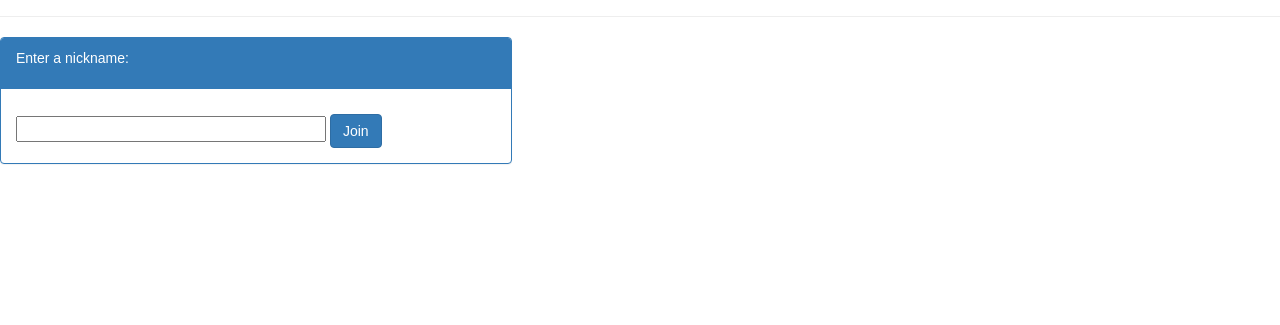
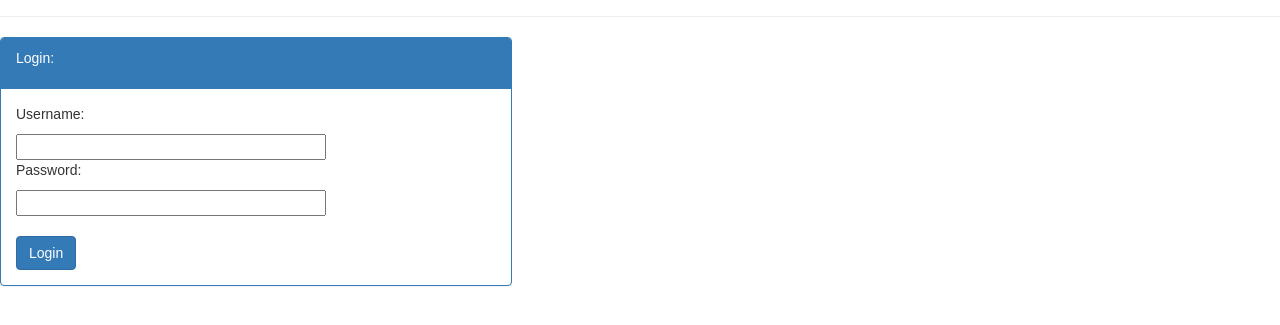
Before and after one commit to ChristophDoerr/Bluemix_ChatRoom, a website: page index.html in a window 1280 px wide. Shown: the part 83-408 px from the top of the page. Drawn offline with nearby package versions, Linux system fonts and the light colour scheme; no server answers.

Commit message:
Index mit password feld

```diff
--- a/index.html
+++ b/index.html
@@ -67,12 +67,19 @@ font-family: Arial;
 
 	<div id="nickContainer">
 	<div class="panel panel-primary">
-	<div class="panel-heading"><p>Enter a nickname:</p></div>
+	<div class="panel-heading"><p>Login:</p></div>
 	<div class="panel-body">
-		<p id="nickNameChecker"></p>
+		<p id="nickNameChecker">Username:</p>
 		<form id="setNickname">
-			<input size="35" id="nickname"></input> <input class="btn btn-primary" type="submit" value="Join"></input>
+			<input size="35" id="nickname"></input>
 		</form>
+
+		<p id="passwordChecker">Password:</p>
+		<form id="setPassword">
+			<input size="35" id="password"></input>
+		</form>
+		</br>
+		<input class="btn btn-primary" type="submit" value="Login"></input>
 	</div>
 </div>
 </div>
@@ -101,8 +108,11 @@ font-family: Arial;
 	jQuery(function($) {
 		var socket = io.connect();
 		var $nickNameForm = $('#setNickname');
+		var $passwordForm = $('#setPassword');
 		var $nickNameChecker = $('#nickNameChecker');
+		var $passwordChecker = $('#passwordChecker');
 		var $nickNameField = $('#nickname');
+		var $passwordField = $('#password');
 		var $user = $('#user')
 		var $messageForm = $('#send-message');
 		var $messageBox = $('#message');
```
